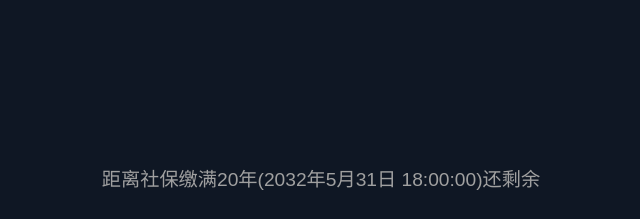
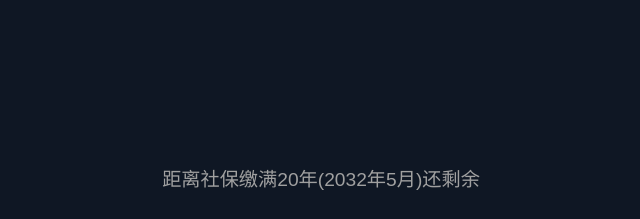
Before and after one commit to taojiework-rgb/countdown, a plain HTML site: page index.html in a window 1280 px wide. Shown: the part 192-411 px from the top of the page, without its empty margins (319-959 px from the left). Drawn offline with Linux system fonts and the light colour scheme.

Commit message:
去掉31日18：00

```diff
--- a/index.html
+++ b/index.html
@@ -12,7 +12,7 @@
   </style>
 </head>
 <body>
-  <div class="target">距离社保缴满20年(2032年5月31日 18:00:00)还剩余</div>
+  <div class="target">距离社保缴满20年(2032年5月)还剩余</div>
   <div class="countdown">
     <div class="segment"><span id="days">0</span>天</div>
     <div class="segment"><span id="hours">00</span>时</div>
```
